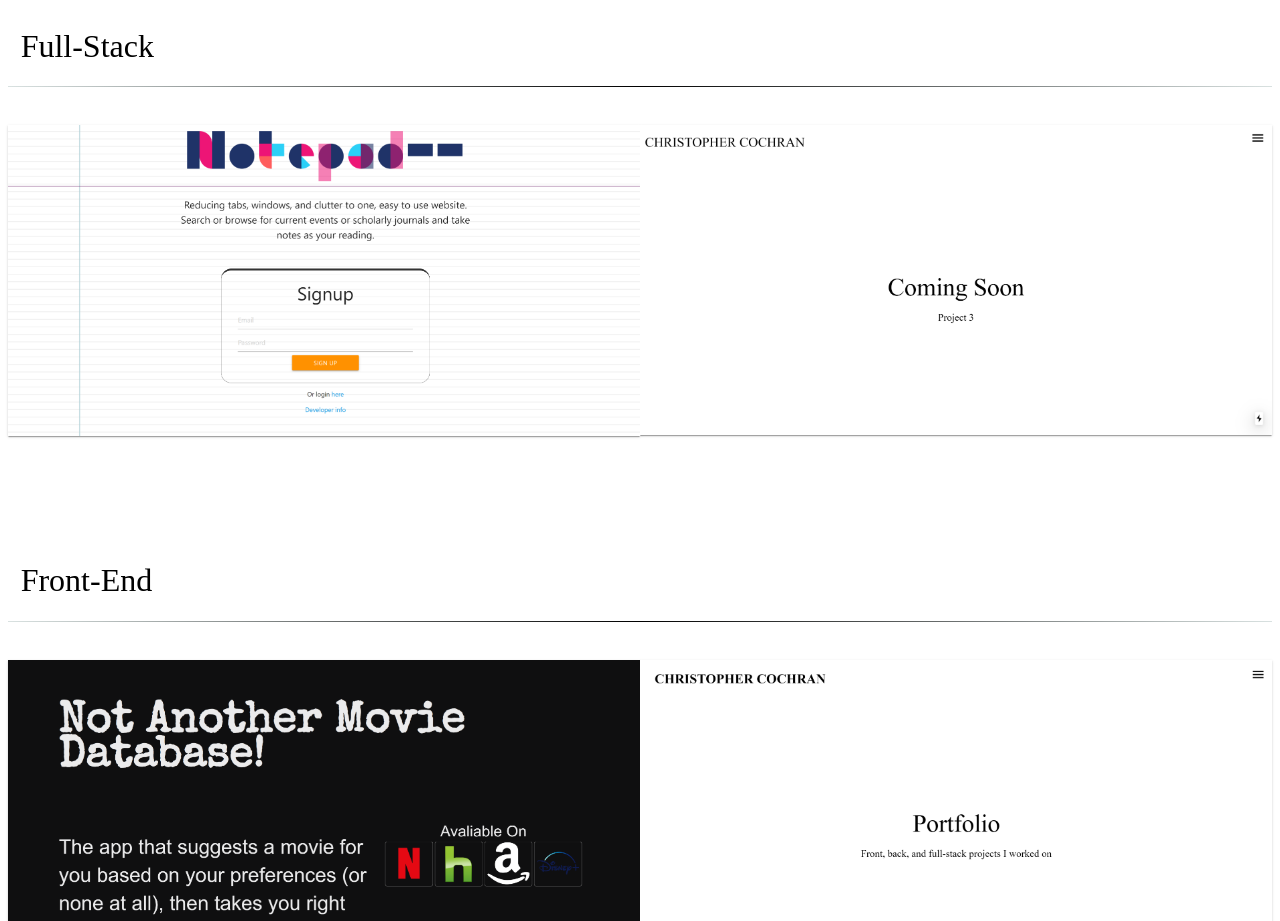
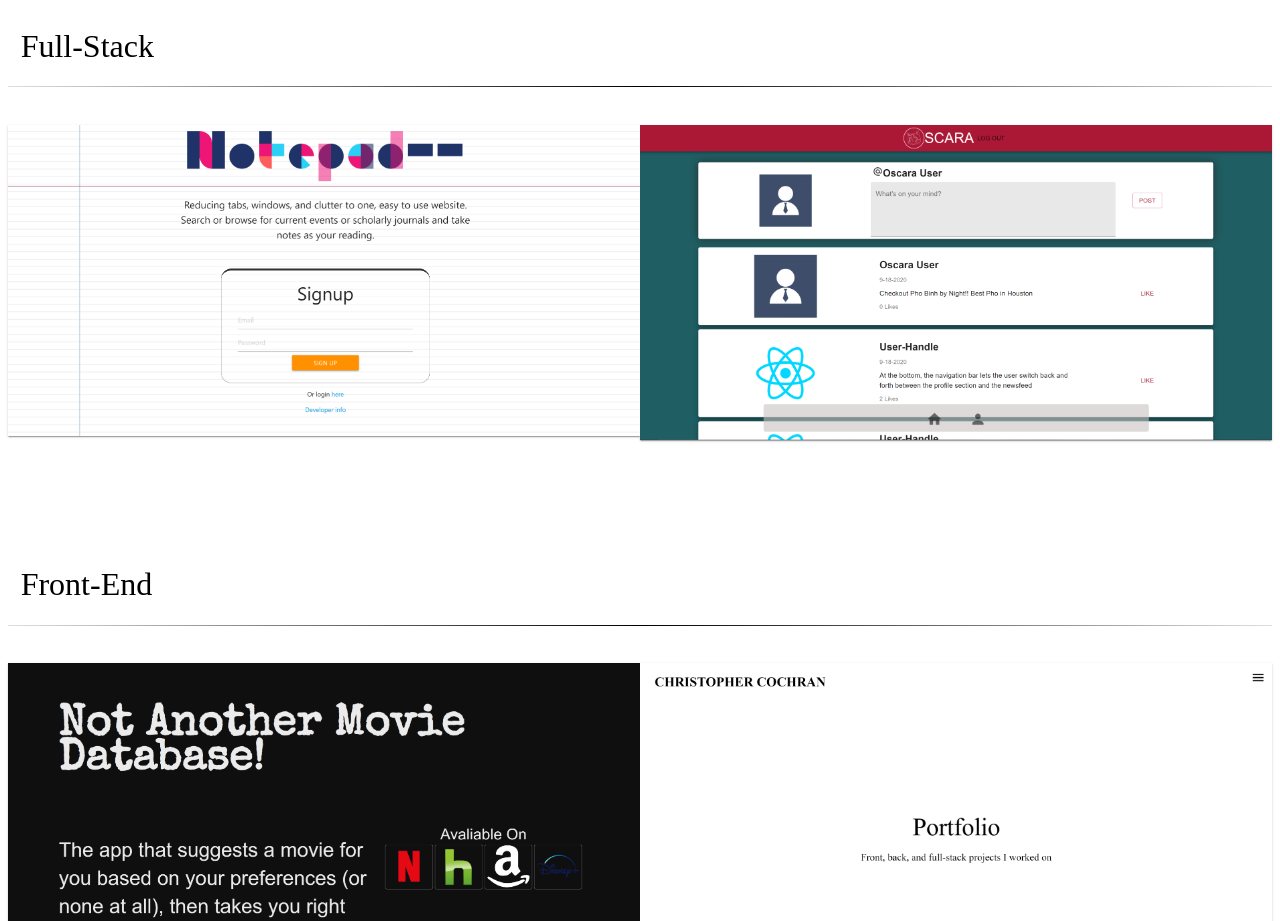
Before and after one commit to chrscchrn/React-Next-Portfolio, a Next.js app: page / in a window 1280 px wide. Shown: the part 780-1701 px from the top of the page. Built offline with nearby package versions, Linux system fonts and the light colour scheme.

Commit message:
updating with project 3

```diff
--- a/components/jumbotron.js
+++ b/components/jumbotron.js
@@ -1,10 +1,9 @@
 import React from 'react'
-import Grid from '@material-ui/core/Grid';
 import Typography from '@material-ui/core/Typography';
 import { makeStyles } from '@material-ui/core/styles';
 
 const useStyles = makeStyles({
-    hero: {
+    jumbotron: {
         fontWeight: "lighter",
         width: '100%',
         textAlign: 'center',
@@ -19,7 +18,7 @@ export default function Jumbotron(props) {
     const classes = useStyles();
 
     return (
-            <div className={classes.hero}>
+            <div className={classes.jumbotron}>
                 <Typography align="center" variant="h2" gutterBottom>
                     {props.title}
                 </Typography>
--- a/pages/index.js
+++ b/pages/index.js
@@ -44,7 +44,7 @@ export default function Home() {
           link="https://oscarcat.herokuapp.com/"
           />
           <ImageCard
-          image="/images/coming-soon.png"
+          image="/images/newsfeed.png"
           />
         </Grid>
 
--- a/server.js
+++ b/server.js
@@ -3,8 +3,10 @@ const express = require('express');
 
 const PORT = process.env.PORT || 3000;
 const dev = process.env.NODE_ENV !== 'production';
+
 const app = next({ dev });
 const server = express();
+
 const viewRoutes = require('./viewRoutes');
 server.use(express.static('public'));
 
```
Also changed, not shown: public/images/newsfeed.png (added).
